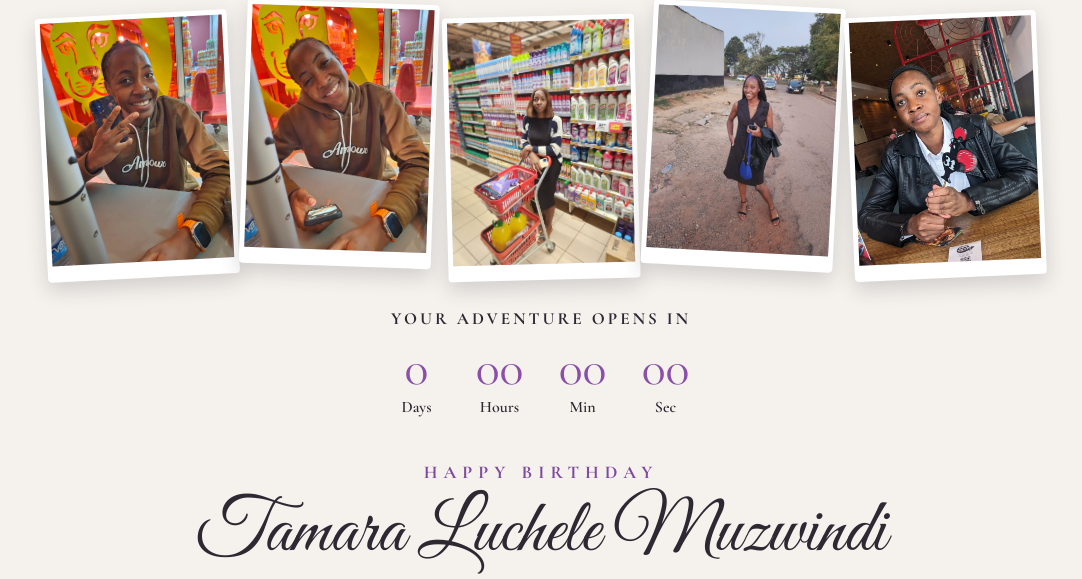
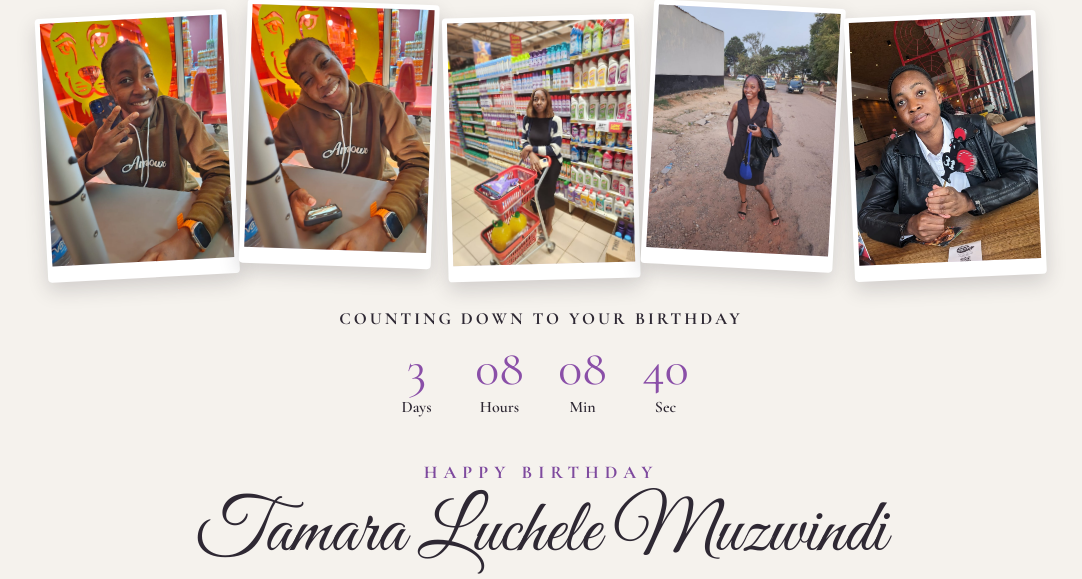
Before and after one commit to KasubaR/tami, a Laravel app: template resources/views/welcome.blade.php in a window 1280 px wide. Shown: the part 28-607 px from the top of the page, without its empty margins (99-1181 px from the left). Run offline with Laravel 12, Linux system fonts and the light colour scheme; the template is opened without the code that fills it: most values are stand-ins (such as "Sample title", 1, 10 or a date in 2020).

Commit message:
Count down to midnight on the birthday; the game itself still opens at 14:00
Co-Authored-By: Claude Sonnet 5.5 <noreply@anthropic.com>

```diff
--- a/resources/views/welcome.blade.php
+++ b/resources/views/welcome.blade.php
@@ -3,6 +3,8 @@
     $birthday = \Illuminate\Support\Carbon::parse(config('game.birthday'));
     // Photos live in public/images/tamara/photo-1.jpeg ... photo-5.jpeg (kept out of git).
     $opensTarget = $opensAt->format('Y-m-d\TH:i:sP');
+    // The countdown runs to midnight at the start of the birthday (Zambian time); the game itself opens later.
+    $birthdayTarget = $birthday->copy()->shiftTimezone(\App\Support\GameSchedule::TIMEZONE)->startOfDay()->format('Y-m-d\TH:i:sP');
     $photos = collect(range(1, 5))
         ->filter(fn ($i) => file_exists(public_path("images/tamara/photo-$i.jpeg")))
         ->values();
@@ -85,8 +87,8 @@ body{margin:0;background:#F5F2ED}
     </div>
 @endif
 
-<div style="margin-top:8px;font-size:17px;font-weight:700;letter-spacing:3px">YOUR ADVENTURE OPENS IN</div>
-<div id="countdown" data-target="{{ $opensTarget }}" data-open="{{ $isOpen ? 1 : 0 }}" style="margin-top:14px;display:grid;grid-template-columns:repeat(4,minmax(0,1fr));gap:4px;width:100%;max-width:360px;padding:0 16px;box-sizing:border-box">
+<div style="margin-top:8px;font-size:17px;font-weight:700;letter-spacing:3px">COUNTING DOWN TO YOUR BIRTHDAY</div>
+<div id="countdown" data-target="{{ $birthdayTarget }}" data-opens="{{ $opensTarget }}" data-open="{{ $isOpen ? 1 : 0 }}" style="margin-top:14px;display:grid;grid-template-columns:repeat(4,minmax(0,1fr));gap:4px;width:100%;max-width:360px;padding:0 16px;box-sizing:border-box">
     @foreach (['days' => 'Days', 'hours' => 'Hours', 'minutes' => 'Min', 'seconds' => 'Sec'] as $key => $label)
         <div style="display:flex;flex-direction:column;gap:4px"><span data-unit="{{ $key }}" style="font-size:50px;line-height:1;color:#8A4FA8">0</span><span style="font-size:16px;font-weight:600">{{ $label }}</span></div>
     @endforeach
@@ -149,6 +151,7 @@ body{margin:0;background:#F5F2ED}
   var box = document.getElementById('countdown');
   if (!box) return;
   var target = new Date(box.dataset.target).getTime();
+  var opens = new Date(box.dataset.opens).getTime();
   var els = {};
   box.querySelectorAll('[data-unit]').forEach(function (e) { els[e.dataset.unit] = e; });
   function pad(n) { return n < 10 ? '0' + n : String(n); }
@@ -159,7 +162,7 @@ body{margin:0;background:#F5F2ED}
     els.hours.textContent = pad(Math.floor(left % 86400 / 3600));
     els.minutes.textContent = pad(Math.floor(left % 3600 / 60));
     els.seconds.textContent = pad(left % 60);
-    if (left === 0 && box.dataset.open === '0') location.reload();
+    if (box.dataset.open === '0' && Date.now() >= opens) location.reload();
   }
   tick();
   setInterval(tick, 1000);
```
Also changed, not shown: tests/Feature/OpeningTimeTest.php (+11 -1 lines).
